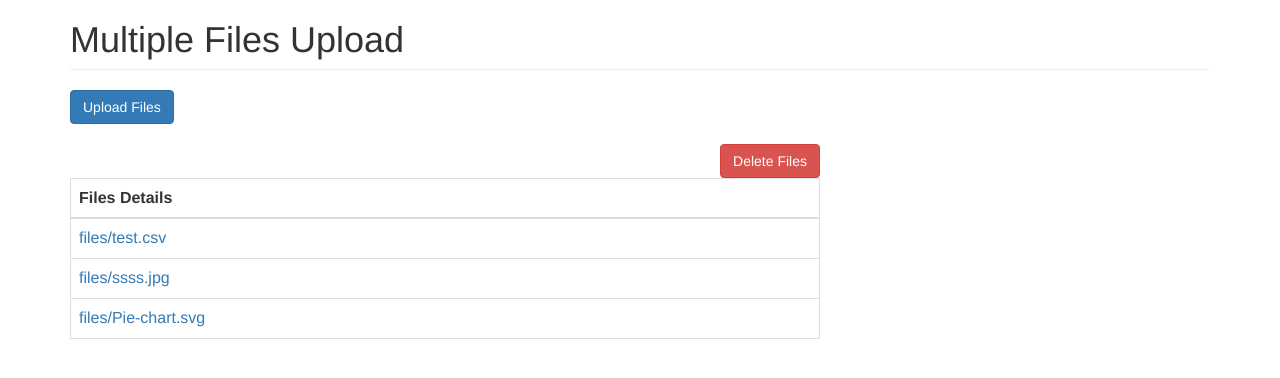
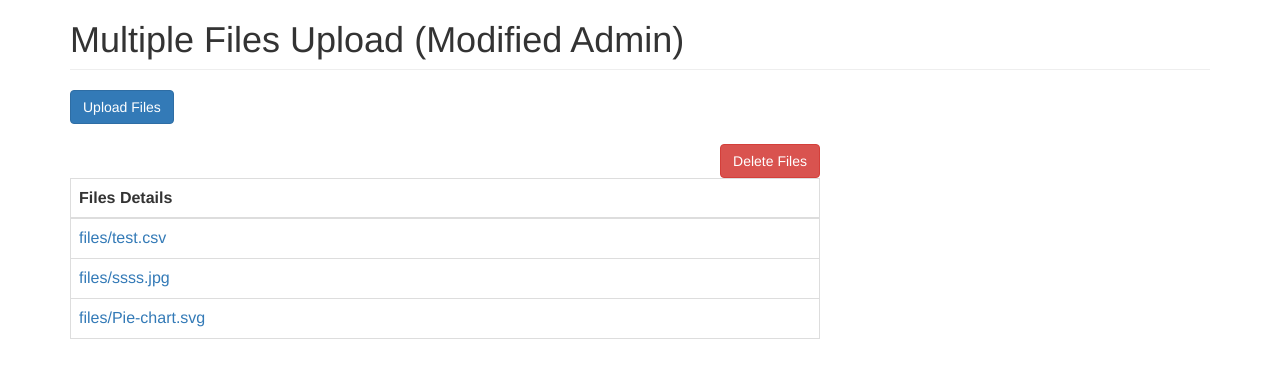
Before and after one commit to Krypton3/File_Upload_Django, a Django app: page /main/upload/ in a window 1280 px wide. Shown: the part 52-430 px from the top of the page. Run offline with Django 3.2, Linux system fonts and the light colour scheme; data comes from the database, SQL or seed files in the repository; some libraries are stand-ins or nearby versions.

Commit message:
Update base.html

```diff
--- a/mysite/main/templates/main/base.html
+++ b/mysite/main/templates/main/base.html
@@ -2,7 +2,7 @@
 
 {% block content %}
   <h1 class="page-header">
-    Multiple Files Upload
+    Multiple Files Upload (Modified Admin)
   </h1>
   <div class="row">
     <div class="col-md-8">
```
